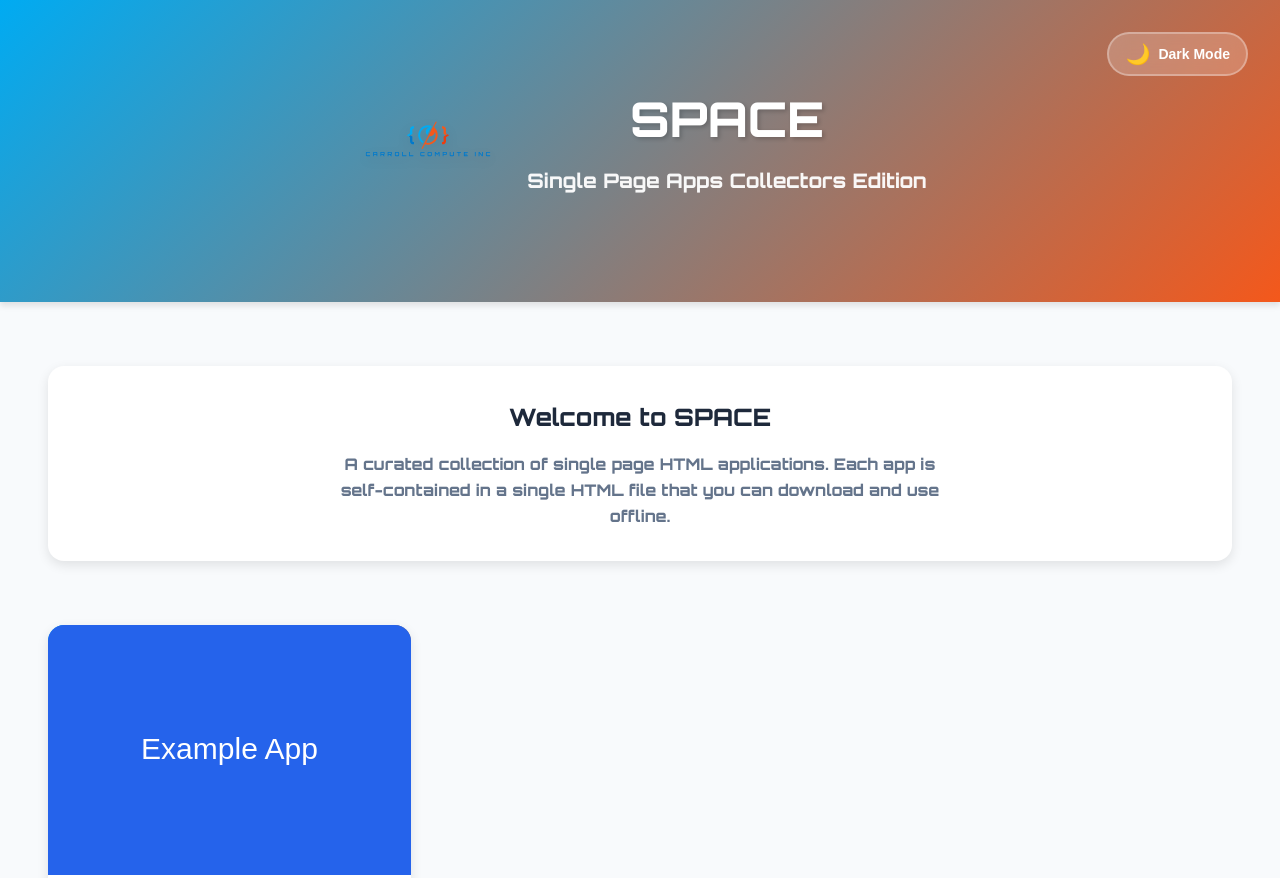
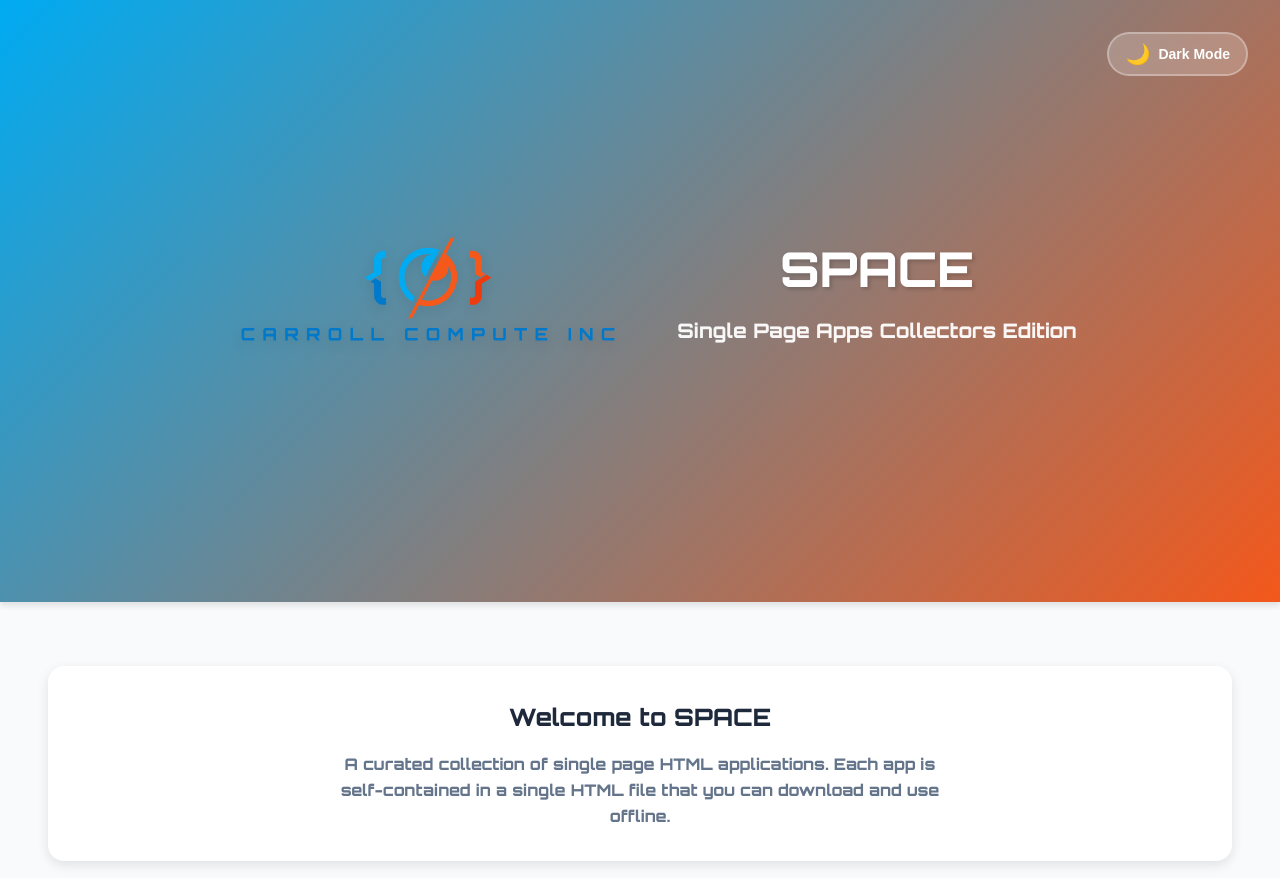
Before and after one commit to mitchyc24/mitchyc24.github.io, a plain HTML site: page index.html in a window 1280 px wide. Shown: the top 878 px of the page. Drawn offline with Linux system fonts and the light colour scheme.

Commit message:
larger logo

```diff
--- a/index.html
+++ b/index.html
@@ -12,7 +12,7 @@
             --primary: #00ABF2;
             --secondary: #F4581B;
             --accent: #0079CB;
-            --accent-orange: #EE3B0D; /* Brand color - available for future use */
+            --accent-orange: #EE3B0D;
             --background: #f8fafc;
             --surface: #ffffff;
             --text: #1e293b;
@@ -95,8 +95,8 @@
         }
 
         .logo {
-            width: 150px;
-            height: 150px;
+            width: 450px;
+            height: 450px;
             filter: drop-shadow(0 4px 6px rgba(0, 0, 0, 0.1));
         }
 
```
